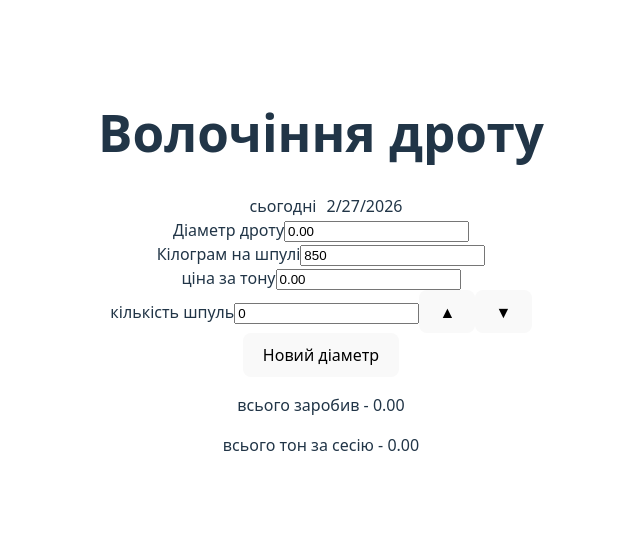
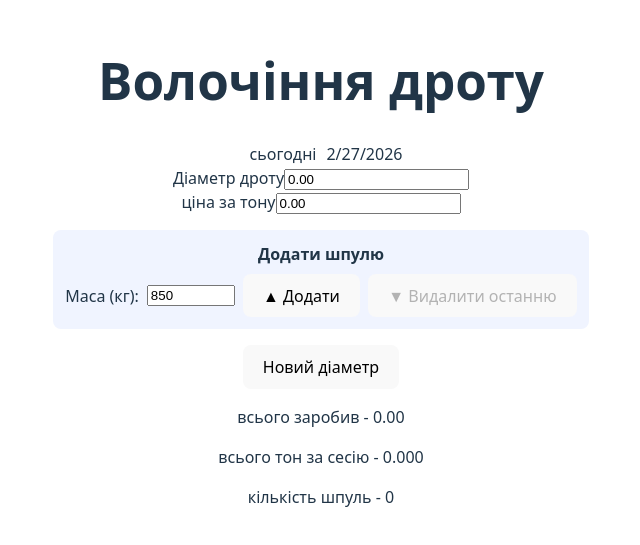
Before and after one commit to RomanChuykov/wireDrawing, a React (Vite) app: page / in a window 1280 px wide. Shown: the part 129-674 px from the top of the page, without its empty margins (319-959 px from the left). Built offline with nearby package versions, Linux system fonts and the light colour scheme.

Commit message:
додав можливість міняти масу шпуль

```diff
--- a/src/App.jsx
+++ b/src/App.jsx
@@ -2,56 +2,55 @@ import { useState } from 'react'
 import {Today} from "./App.styled.js"
 import './App.css'
 
-/*Коли треба використовувати діаметр у розрахунках:
-
-const diameter = Number(formatDecimal(diameterDigits, 2));*/
-
 function App() {
-  const [count, setCount] = useState(0);
   const [diameter, setDiameter] = useState(3);
-  const [massaSpool, setMassaSpool] = useState(850);
+  const [currentMassa, setCurrentMassa] = useState(850);
   const [price, setPrice] = useState("");
-  const [totalMoney,setTotalMoney]=useState(0);
-  const [totalTons,setTotalTons]=useState(0);
+  const [spools, setSpools] = useState([]); // [{massa: 800}, {massa: 850}, ...]
   const [results, setResults] = useState([]);
   const [diameterDigits, setDiameterDigits] = useState("");
 
   const today = new Date();
 
+  // Розраховані значення з поточних шпуль
+  const totalTons = spools.reduce((sum, s) => sum + s.massa / 1000, 0);
+  const priceNum = Number(formatDecimal(price, 2));
+  const totalMoney = totalTons * priceNum;
+  const count = spools.length;
 
-
-  //    functions
-const formatDecimal = (digits,decimals=2)=>{
-    if(!digits)return '0.00';
+  function formatDecimal(digits, decimals = 2) {
+    if (!digits) return '0.00';
     const num = parseInt(digits, 10);
     return (num / Math.pow(10, decimals)).toFixed(decimals);
   }
+
   const handleDiameterChange = (e) => {
     const digits = e.target.value.replace(/\D/g, "");
     setDiameterDigits(digits);
   }
+
   const handlePriceChange = (e) => {
-    const price = e.target.value.replace(/\D/g, "");
-    setPrice(price);
+    const p = e.target.value.replace(/\D/g, "");
+    setPrice(p);
   }
 
-  const handleIncrement=()=>{
-    const tons=massaSpool/1000;
-    const priceNum = Number(formatDecimal(price,2))//parseFloat(price) || 0;
-    const earningPerSpool=(tons*priceNum);
-    setCount(prev=>prev+1);
-    setTotalMoney(prev=>prev+earningPerSpool)
-    setTotalTons(prev=>prev+tons)
+  const handleAddSpool = () => {
+    setSpools(prev => [...prev, { massa: currentMassa }]);
   }
 
-  const handleDecrement=() =>{
-    if (count<=0)return
-     const tons=massaSpool/1000;
-    const priceNum =  Number(formatDecimal(price,2)) || 0;
-    const earningPerSpool=(tons*priceNum);
-     setCount(prev=>prev-1);
-     setTotalMoney(prev=>prev-earningPerSpool)
-      setTotalTons(prev=>prev-tons)
+  const handleRemoveSpool = () => {
+    if (spools.length === 0) return;
+    setSpools(prev => prev.slice(0, -1));
+  }
+
+  const handleRemoveSpoolAt = (index) => {
+    setSpools(prev => prev.filter((_, i) => i !== index));
+  }
+
+  const handleSpoolMassaChange = (index, value) => {
+    const updated = [...spools];
+    updated[index] = { ...updated[index], massa: Number(value) };
+    setSpools(updated);
   }
 
   const handleNewDiameter = () => {
@@ -60,22 +59,20 @@ const handlePriceChange = (e) => {
       return;
     }
 
-    // Зберігаємо результати
     setResults([...results, {
       diameter,
       price,
       countSpool: count,
       totalMoney,
-      totalTons
+      totalTons,
+      spools: [...spools]
     }]);
 
-    // Обнуляємо поля для нового діаметру та ціни
     setDiameter('');
+    setDiameterDigits('');
     setPrice('');
-    setCount(0);
-    setTotalMoney(0);
-    setTotalTons(0);
-    setMassaSpool(800); // Можна залишити попереднє значення
+    setSpools([]);
+    setCurrentMassa(850);
   }
 
   return (
@@ -90,63 +87,143 @@ const handlePriceChange = (e) => {
 
         <div>
           <span>Діаметр дроту</span>
-          <input  id='diameter'
+          <input
+            id='diameter'
             type="text"
             inputMode="decimal"
             step="0.01"
-                  value={formatDecimal(diameterDigits,2)}
-                  onChange={handleDiameterChange}></input>
+            value={formatDecimal(diameterDigits, 2)}
+            onChange={handleDiameterChange}
+          />
         </div>
-      <div>
-        <span>Кілограм на шпулі</span>
-        <input  id='massaSpool'
-                type='number'
-                value={massaSpool}
-                onChange={(e)=> setMassaSpool(Number(e.target.value))}></input>
-      </div>
+
         <div>
           <span>ціна за тону</span>
-        <input  id='price'
-                type="number"
+          <input
+            id='price'
+            type="text"
             step="0.01"
             inputMode="decimal"
-                value={formatDecimal(price,2)}
-                onChange={handlePriceChange}></input>
+            value={formatDecimal(price, 2)}
+            onChange={handlePriceChange}
+          />
         </div>
-      <div>
-        <span>кількість шпуль</span>
-        <input id='countSpool'
+
+        {/* Додавання шпуль */}
+        <div style={{ marginTop: '16px', padding: '12px', backgroundColor: '#f0f4ff', borderRadius: '8px' }}>
+          <h4 style={{ margin: '0 0 8px 0' }}>Додати шпулю</h4>
+          <div style={{ display: 'flex', alignItems: 'center', gap: '8px' }}>
+            <span>Маса (кг):</span>
+            <input
               type='number'
-               value={count}
-               onChange={(e)=> setCount(Number(e.target.value))}></input>
-        <button onClick={handleIncrement}>▲</button>
-        <button onClick={handleDecrement}>▼</button>
+              value={currentMassa}
+              onChange={(e) => setCurrentMassa(Number(e.target.value))}
+              style={{ width: '80px' }}
+            />
+            <button onClick={handleAddSpool}>▲ Додати</button>
+            <button onClick={handleRemoveSpool} disabled={count === 0}>▼ Видалити останню</button>
           </div>
-      <button onClick={handleNewDiameter}>Новий діаметр</button>
+        </div>
+
+        {/* Список шпуль */}
+        {spools.length > 0 && (
+          <div style={{ marginTop: '12px' }}>
+            <strong>Шпулі ({count} шт.):</strong>
+            <div style={{ display: 'flex', flexWrap: 'wrap', gap: '6px', marginTop: '6px' }}>
+              {spools.map((spool, index) => (
+                <div
+                  key={index}
+                  style={{
+                    display: 'flex',
+                    alignItems: 'center',
+                    gap: '4px',
+                    padding: '4px 8px',
+                    backgroundColor: '#e8f0fe',
+                    borderRadius: '6px',
+                    fontSize: '14px'
+                  }}
+                >
+                  <span>#{index + 1}</span>
+                  <input
+                    type='number'
+                    value={spool.massa}
+                    onChange={(e) => handleSpoolMassaChange(index, e.target.value)}
+                    style={{ width: '65px', fontSize: '13px', padding: '2px 4px' }}
+                  />
+                  <span>кг</span>
+                  <button
+                    onClick={() => handleRemoveSpoolAt(index)}
+                    style={{
+                      background: 'none',
+                      border: 'none',
+                      cursor: 'pointer',
+                      color: '#999',
+                      fontSize: '12px',
+                      padding: '0 2px'
+                    }}
+                    title="Видалити"
+                  >✕</button>
+                </div>
+              ))}
+            </div>
+          </div>
+        )}
+
+        <button onClick={handleNewDiameter} style={{ marginTop: '16px' }}>
+          Новий діаметр
+        </button>
+
         <div>
           <p>всього заробив - {totalMoney.toFixed(2)}</p>
-        <p>всього тон за сесію - {totalTons.toFixed(2)}</p>
+          <p>всього тон за сесію - {totalTons.toFixed(3)}</p>
+          <p>кількість шпуль - {count}</p>
         </div>
 
         {results.length > 0 && (
-        <div style={{marginTop: '20px', borderTop: '2px solid #ccc', paddingTop: '20px'}}>
+          <div style={{ marginTop: '20px', borderTop: '2px solid #ccc', paddingTop: '20px' }}>
             <h3>Збережені результати</h3>
             {results.map((result, index) => (
-            <div key={index} style={{marginBottom: '10px', padding: '10px', backgroundColor: '#f5f5f5', borderRadius: '5px'}}>
+              <div
+                key={index}
+                style={{
+                  marginBottom: '10px',
+                  padding: '10px',
+                  backgroundColor: '#f5f5f5',
+                  borderRadius: '5px'
+                }}
+              >
                 <p><strong>Діаметр:</strong> {result.diameter} мм</p>
                 <p><strong>Ціна за тону:</strong> {result.price} грн</p>
                 <p><strong>Кількість шпуль:</strong> {result.countSpool}</p>
-              <p><strong>Тон:</strong> {result.totalTons.toFixed(2)}</p>
+                <p><strong>Тон:</strong> {result.totalTons.toFixed(3)}</p>
                 <p><strong>Заробив:</strong> {result.totalMoney.toFixed(2)} грн</p>
+                <details>
+                  <summary style={{ cursor: 'pointer', color: '#555', fontSize: '13px' }}>
+                    Деталі шпуль
+                  </summary>
+                  <div style={{ display: 'flex', flexWrap: 'wrap', gap: '4px', marginTop: '6px' }}>
+                    {result.spools.map((s, i) => (
+                      <span
+                        key={i}
+                        style={{
+                          padding: '2px 8px',
+                          backgroundColor: '#dde8ff',
+                          borderRadius: '4px',
+                          fontSize: '13px'
+                        }}
+                      >
+                        #{i + 1}: {s.massa} кг
+                      </span>
+                    ))}
+                  </div>
+                </details>
               </div>
             ))}
           </div>
         )}
       </div>
-
     </>
   )
 }
 
-
 export default App;
```
Lines whose indentation alone changed are shown as unchanged.
